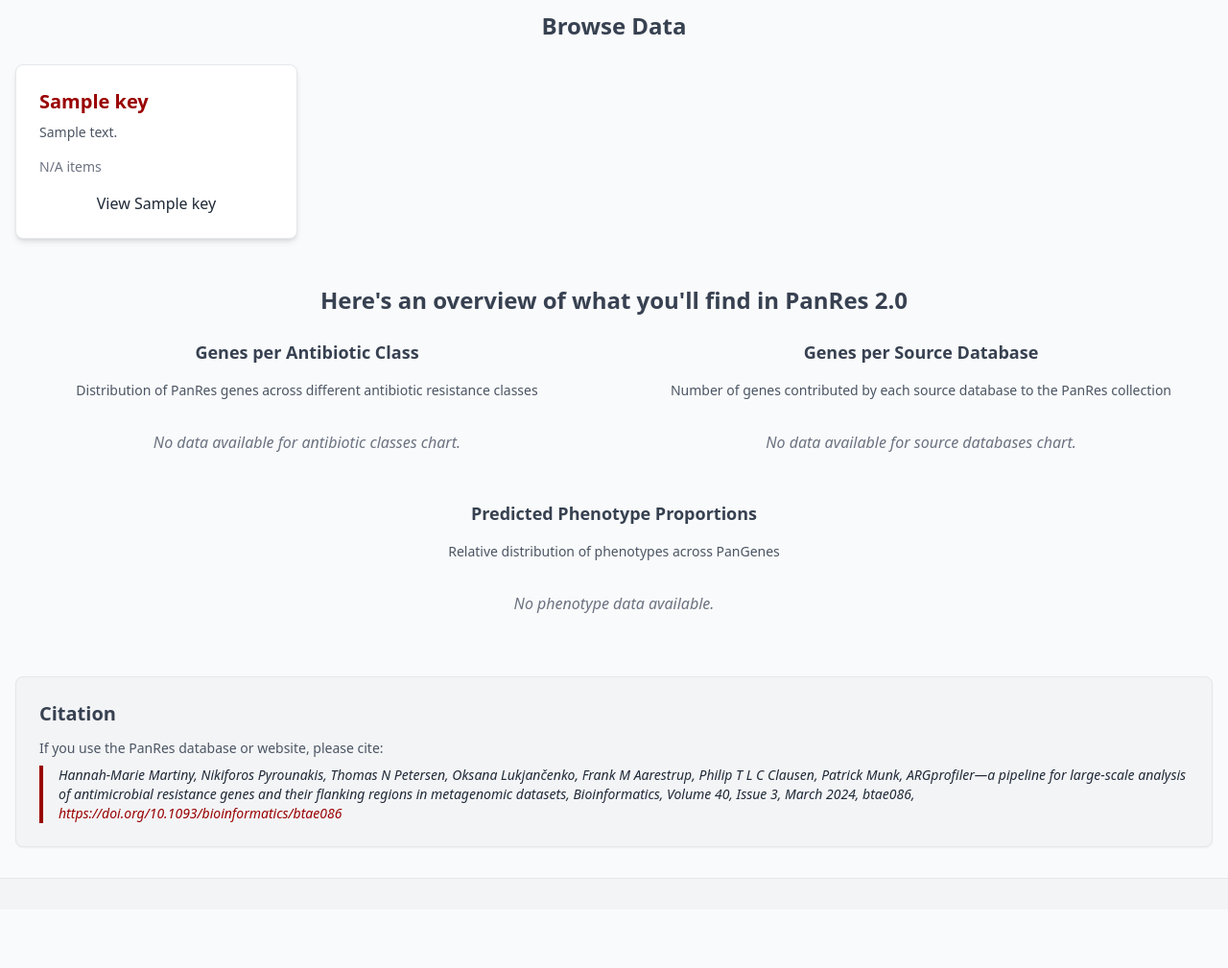
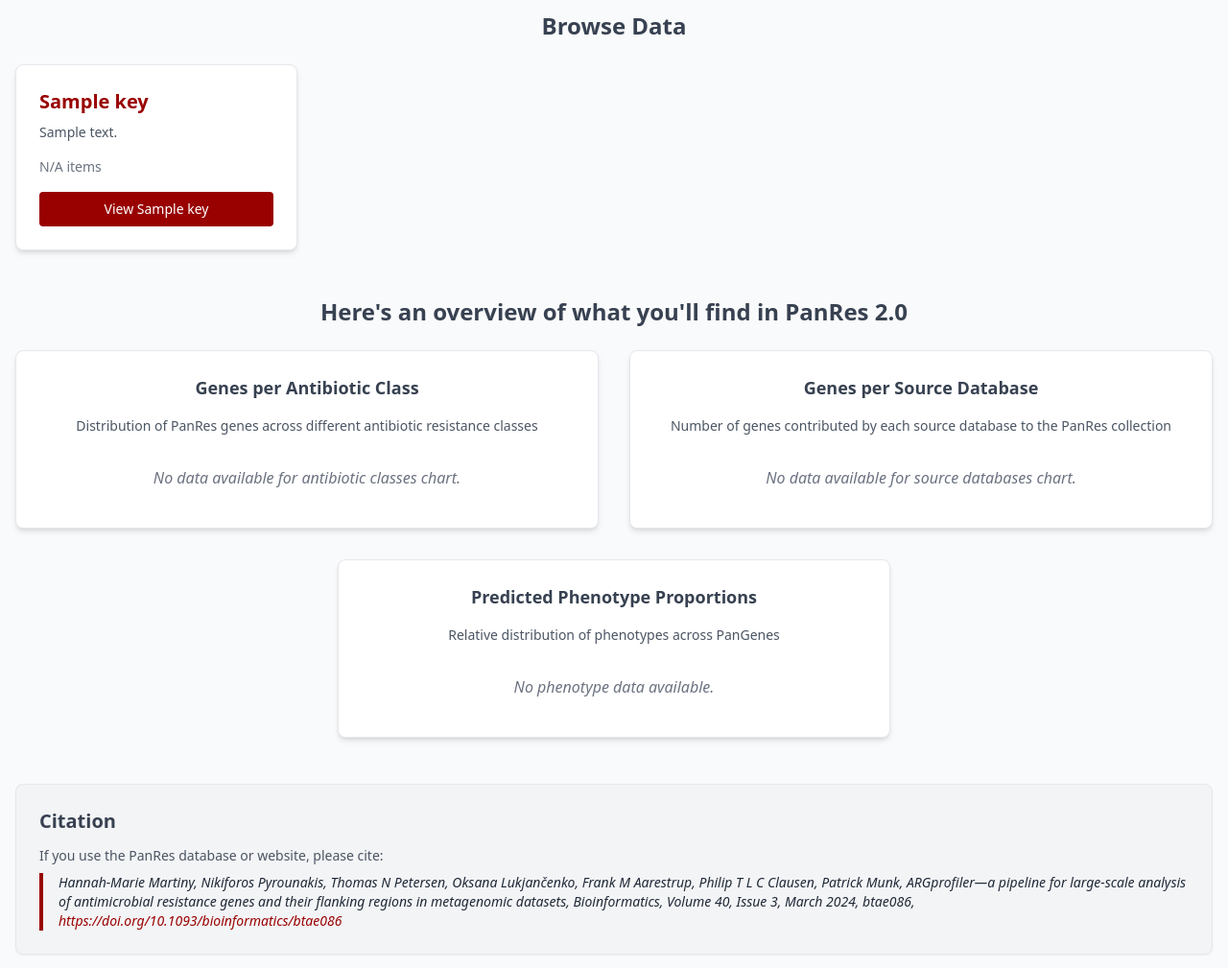
Before and after one commit to amulyabaral/panres_website, a Flask app: template templates/index.html in a window 1280 px wide. Shown: the part 259-1268 px from the top of the page at 96% size. Before the commit the page ends 1175 px from the top, so only its background shows below. Run offline with Flask 2, Linux system fonts and the light colour scheme; the template is opened without the code that fills it: most values are stand-ins (such as "Sample title", 1, 10 or a date in 2020); style sheets or scripts are compiled from the project's sources; some libraries are stand-ins or nearby versions.

Commit message:
minor fix

```diff
--- a/static/style.css
+++ b/static/style.css
@@ -20,10 +20,10 @@
 }
 
 @layer components {
-    .btn {
-         /* Use solid DTU red, hover makes it slightly lighter/transparent */
-         @apply inline-block bg-dtu-red hover:bg-opacity-80 text-white px-4 py-2 rounded text-sm font-medium transition-colors duration-200 focus:outline-none focus:ring-2 focus:ring-dtu-red focus:ring-offset-2;
-    }
+    /* .btn definition removed - apply utilities directly in HTML */
+    /* .chart-card definition removed - apply utilities directly in HTML */
+    /* .chart-container definition removed - apply utilities directly in HTML */
+
     .dtu-pattern-bg {
         /* Ensure the path is correct relative to the web root */
         background-image: url('/static/DTU_Background_Pattern_Corporate_Red_RGB.jpg');
@@ -36,6 +36,7 @@
     /* .property-row { ... } */
 
     /* Accordion styles (if you want to keep them centralized) */
+    /* These might still work if you only use the classes, but better to apply directly if possible */
     .accordion-header {
          @apply w-full text-left px-4 py-3 bg-gray-100 hover:bg-gray-200 font-semibold text-gray-700 flex justify-between items-center transition-colors duration-150 cursor-pointer;
     }
@@ -46,20 +47,8 @@
         @apply text-lg font-mono;
     }
 
-    /* Chart container - defines height and spacing */
-    .chart-container {
-        @apply relative h-80 md:h-96 mx-auto max-w-full mb-4; /* Add mb-4 for spacing below chart */
-        /* Improved height for better visualization */
-    }
-
     /* Chart legend styling (no longer used by default, but keep if needed elsewhere) */
     .chart-legend {
         @apply mt-4 text-sm text-gray-600 text-center;
     }
-
-    /* Chart card - provides background, padding, shadow, border, and flex layout */
-    .chart-card {
-        @apply bg-white p-6 rounded-lg shadow-md border border-gray-200 flex flex-col;
-        /* flex flex-col allows button to be pushed to bottom with mt-auto */
-    }
 }
--- a/templates/index.html
+++ b/templates/index.html
@@ -36,6 +36,7 @@
             {# Standard Card Style #}
             {# Loop through the configuration dict #}
             {% for key, info in index_categories.items() %}
+            {# Card uses standard utilities already, but ensure button uses utilities now #}
             <div class="bg-white p-6 rounded-lg shadow-md border border-gray-200 hover:shadow-lg transition-shadow duration-200 flex flex-col">
                 <h4 class="text-xl font-semibold text-dtu-red mb-2">{{ key }}</h4>
                 <p class="text-gray-600 text-sm mb-4 flex-grow">{{ info.description }}</p>
@@ -43,8 +44,9 @@
                     {# Access the count from the category_counts dict using the key #}
                     <span class="font-medium">{{ category_counts.get(key, 'N/A') }}</span> items
                 </div>
-                {# Apply the .btn class here #}
-                <a href="{{ url_for('list_items', category_key=key) }}" class="mt-auto btn text-center">
+                {# Apply button utilities directly instead of .btn #}
+                <a href="{{ url_for('list_items', category_key=key) }}"
+                   class="mt-auto inline-block bg-dtu-red hover:bg-opacity-80 text-white px-4 py-2 rounded text-sm font-medium transition-colors duration-200 focus:outline-none focus:ring-2 focus:ring-dtu-red focus:ring-offset-2 text-center">
                     View {{ key }}
                 </a>
             </div>
@@ -63,18 +65,19 @@
         {# Kept lg:grid-cols-2 and gap-8 #}
         <div class="grid grid-cols-1 lg:grid-cols-2 gap-8 mb-8">
             {# Antibiotic Classes Chart Card (Pie) #}
-            {# Applied .chart-card class here #}
-            <div class="chart-card">
+            {# Apply card utilities directly instead of .chart-card #}
+            <div class="bg-white p-6 rounded-lg shadow-md border border-gray-200 flex flex-col">
                 <h4 class="text-lg font-semibold text-gray-700 mb-4 text-center">Genes per Antibiotic Class</h4>
                 <p class="text-gray-600 text-sm mb-4 text-center">Distribution of PanRes genes across different antibiotic resistance classes</p>
                 {% if antibiotic and antibiotic.data %}
-                    {# Use the chart-container class for sizing and spacing #}
-                    <div class="chart-container">
+                    {# Apply chart container utilities directly #}
+                    <div class="relative h-80 md:h-96 mx-auto max-w-full mb-4">
                         <canvas id="antibiotic"></canvas>
                     </div>
-                    {# Add Browse Button - Ensure it has the btn class and center it #}
-                    <div class="mt-auto text-center"> {# Use mt-auto to push button down, text-center to center it #}
-                        <a href="{{ url_for('list_items', category_key='Antibiotic Classes') }}" class="btn">
+                    {# Apply button utilities directly #}
+                    <div class="mt-auto text-center">
+                        <a href="{{ url_for('list_items', category_key='Antibiotic Classes') }}"
+                           class="inline-block bg-dtu-red hover:bg-opacity-80 text-white px-4 py-2 rounded text-sm font-medium transition-colors duration-200 focus:outline-none focus:ring-2 focus:ring-dtu-red focus:ring-offset-2">
                             Browse by Antibiotic Class
                         </a>
                     </div>
@@ -84,18 +87,19 @@
             </div>
 
             {# Source Databases Chart Card (Bar) #}
-            {# Applied .chart-card class here #}
-            <div class="chart-card">
+            {# Apply card utilities directly instead of .chart-card #}
+            <div class="bg-white p-6 rounded-lg shadow-md border border-gray-200 flex flex-col">
                 <h4 class="text-lg font-semibold text-gray-700 mb-4 text-center">Genes per Source Database</h4>
                 <p class="text-gray-600 text-sm mb-4 text-center">Number of genes contributed by each source database to the PanRes collection</p>
                 {% if source_db and source_db.segments %}
-                    {# Use the chart-container class for sizing and spacing #}
-                    <div class="chart-container">
+                    {# Apply chart container utilities directly #}
+                    <div class="relative h-80 md:h-96 mx-auto max-w-full mb-4">
                         <canvas id="sourceDb"></canvas>
                     </div>
-                    {# Add Browse Button - Ensure it has the btn class and center it #}
+                    {# Apply button utilities directly #}
                     <div class="mt-auto text-center">
-                        <a href="{{ url_for('list_items', category_key='Source Databases') }}" class="btn">
+                        <a href="{{ url_for('list_items', category_key='Source Databases') }}"
+                           class="inline-block bg-dtu-red hover:bg-opacity-80 text-white px-4 py-2 rounded text-sm font-medium transition-colors duration-200 focus:outline-none focus:ring-2 focus:ring-dtu-red focus:ring-offset-2">
                             Browse by Source Database
                         </a>
                     </div>
@@ -108,18 +112,19 @@
         {# Container for the bottom chart (Phenotype Stacked Bar) #}
         {# Kept flex container to center the card #}
         <div class="flex justify-center">
-            {# Applied .chart-card class here, kept width constraints #}
-            <div class="chart-card w-full lg:max-w-xl">
+            {# Apply card utilities directly instead of .chart-card #}
+            <div class="bg-white p-6 rounded-lg shadow-md border border-gray-200 flex flex-col w-full lg:max-w-xl">
                 <h4 class="text-lg font-semibold text-gray-700 mb-4 text-center">Predicted Phenotype Proportions</h4>
                 <p class="text-gray-600 text-sm mb-4 text-center">Relative distribution of phenotypes across PanGenes</p>
                 {% if phenotype and phenotype.segments %}
-                    {# Use the chart-container class for sizing and spacing #}
-                    <div class="chart-container">
+                    {# Apply chart container utilities directly #}
+                    <div class="relative h-80 md:h-96 mx-auto max-w-full mb-4">
                         <canvas id="phenotype"></canvas>
                     </div>
-                    {# Add Browse Button - Ensure it has the btn class and center it #}
+                    {# Apply button utilities directly #}
                     <div class="mt-auto text-center">
-                        <a href="{{ url_for('list_items', category_key='Predicted Phenotypes') }}" class="btn">
+                        <a href="{{ url_for('list_items', category_key='Predicted Phenotypes') }}"
+                           class="inline-block bg-dtu-red hover:bg-opacity-80 text-white px-4 py-2 rounded text-sm font-medium transition-colors duration-200 focus:outline-none focus:ring-2 focus:ring-dtu-red focus:ring-offset-2">
                             Browse by Predicted Phenotype
                         </a>
                     </div>
```
Also changed, not shown: templates/details.html (+6 -6 lines), templates/list.html (+6 -3 lines).
